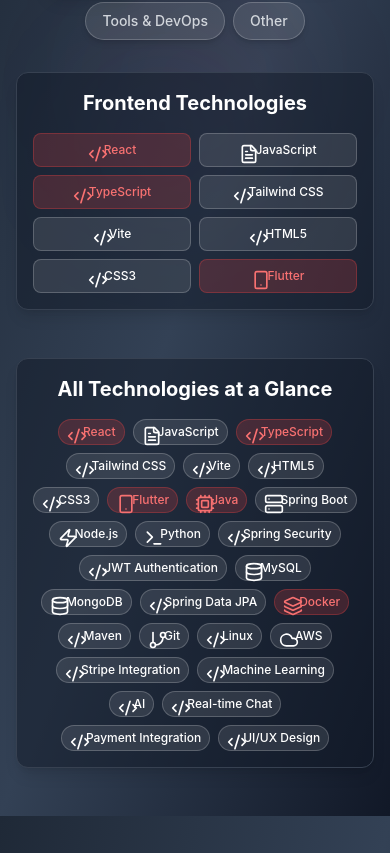
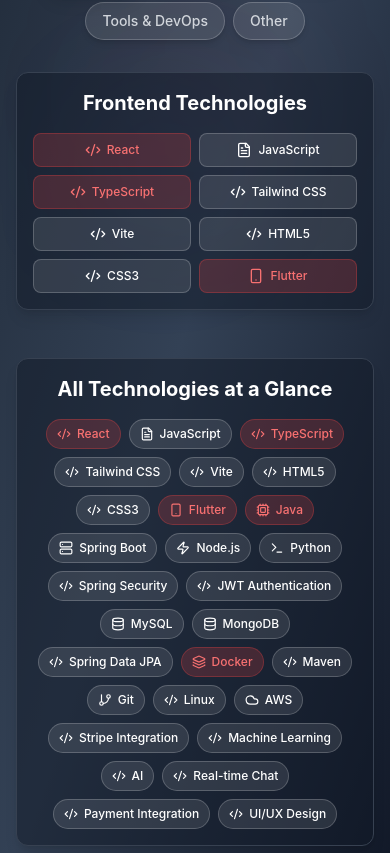
Before and after one commit to ashmhmd25321/Mohomed_Ashfak_Portfolio, a React (Create React App) app: page / in a window 390 px wide. Shown: the part 2791-3644 px from the top of the page. Built offline with nearby package versions, Linux system fonts and the light colour scheme.

Commit message:
Fix mobile technology icons display and spacing

```diff
--- a/src/components/Skills.jsx
+++ b/src/components/Skills.jsx
@@ -20,22 +20,22 @@
 
   const getSkillIcon = (skill) => {
     const iconMap = {
-      'React': <Code2 className="h-5 w-5" />,
-      'JavaScript': <FileText className="h-5 w-5" />,
-      'TypeScript': <Code2 className="h-5 w-5" />,
-      'Java': <Cpu className="h-5 w-5" />,
-      'Python': <Terminal className="h-5 w-5" />,
-      'Spring Boot': <Server className="h-5 w-5" />,
-      'Node.js': <Zap className="h-5 w-5" />,
-      'MySQL': <Database className="h-5 w-5" />,
-      'MongoDB': <Database className="h-5 w-5" />,
-      'Docker': <Layers className="h-5 w-5" />,
-      'Flutter': <Smartphone className="h-5 w-5" />,
-      'HTML': <Globe className="h-5 w-5" />,
-      'CSS': <Globe className="h-5 w-5" />,
-      'Git': <GitBranch className="h-5 w-5" />,
-      'AWS': <Cloud className="h-5 w-5" />,
-      default: <Code2 className="h-5 w-5" />
+      'React': <Code2 className="h-full w-full" />,
+      'JavaScript': <FileText className="h-full w-full" />,
+      'TypeScript': <Code2 className="h-full w-full" />,
+      'Java': <Cpu className="h-full w-full" />,
+      'Python': <Terminal className="h-full w-full" />,
+      'Spring Boot': <Server className="h-full w-full" />,
+      'Node.js': <Zap className="h-full w-full" />,
+      'MySQL': <Database className="h-full w-full" />,
+      'MongoDB': <Database className="h-full w-full" />,
+      'Docker': <Layers className="h-full w-full" />,
+      'Flutter': <Smartphone className="h-full w-full" />,
+      'HTML': <Globe className="h-full w-full" />,
+      'CSS': <Globe className="h-full w-full" />,
+      'Git': <GitBranch className="h-full w-full" />,
+      'AWS': <Cloud className="h-full w-full" />,
+      default: <Code2 className="h-full w-full" />
     };
     return iconMap[skill] || iconMap.default;
   };
@@ -112,12 +112,12 @@
                         {category.technologies.map((tech, index) => (
                           <div
                             key={index}
-                            className={`${getSkillColor(tech)} px-2 sm:px-4 py-2 sm:py-3 rounded-lg font-medium text-center transform hover:scale-105 transition-all duration-300 cursor-pointer hover:shadow-md flex items-center justify-center gap-1 sm:gap-2`}
+                            className={`${getSkillColor(tech)} px-3 sm:px-4 py-2 sm:py-3 rounded-lg font-medium text-center transform hover:scale-105 transition-all duration-300 cursor-pointer hover:shadow-md flex items-center justify-center gap-1.5 sm:gap-2`}
                           >
-                            <div className="h-3 w-3 sm:h-4 sm:w-4">
+                            <div className="h-4 w-4 sm:h-5 sm:w-5 flex-shrink-0">
                               {getSkillIcon(tech)}
                             </div>
-                            <span className="text-xs sm:text-sm">{tech}</span>
+                            <span className="text-xs sm:text-sm whitespace-nowrap">{tech}</span>
                           </div>
                         ))}
                       </div>
@@ -135,12 +135,12 @@
                   {skills.flatMap(category => category.technologies).map((tech, index) => (
                     <span
                       key={index}
-                      className={`${getSkillColor(tech)} px-2 sm:px-3 py-1 sm:py-2 rounded-full text-xs sm:text-sm font-medium transform hover:scale-105 transition-all duration-300 flex items-center gap-1 sm:gap-2`}
+                      className={`${getSkillColor(tech)} px-2.5 sm:px-3 py-1.5 sm:py-2 rounded-full text-xs sm:text-sm font-medium transform hover:scale-105 transition-all duration-300 flex items-center gap-1.5 sm:gap-2`}
                     >
-                      <div className="h-3 w-3 sm:h-4 sm:w-4">
+                      <div className="h-3.5 w-3.5 sm:h-4 sm:w-4 flex-shrink-0">
                         {getSkillIcon(tech)}
                       </div>
-                      <span>{tech}</span>
+                      <span className="whitespace-nowrap">{tech}</span>
                     </span>
                   ))}
                 </div>
```
